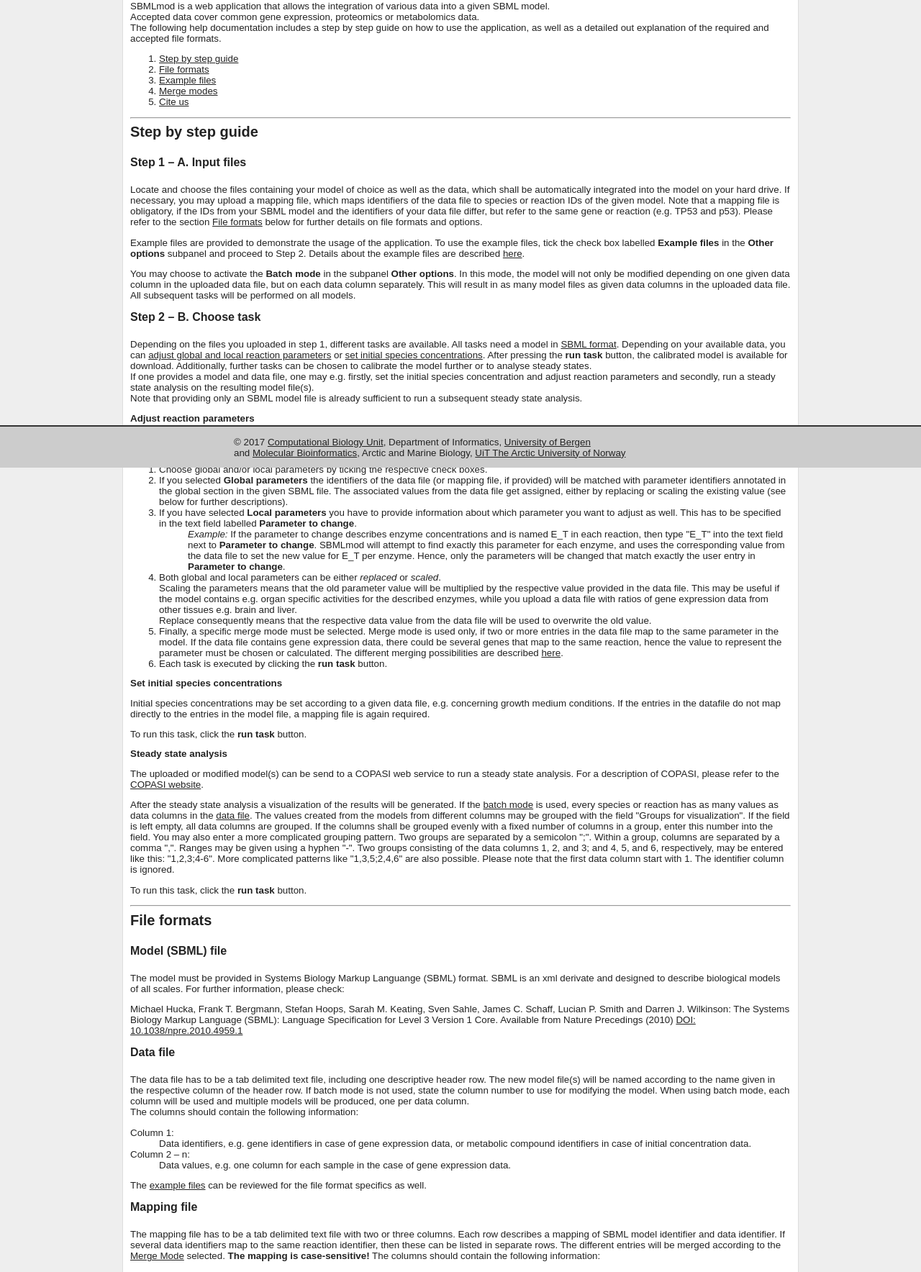
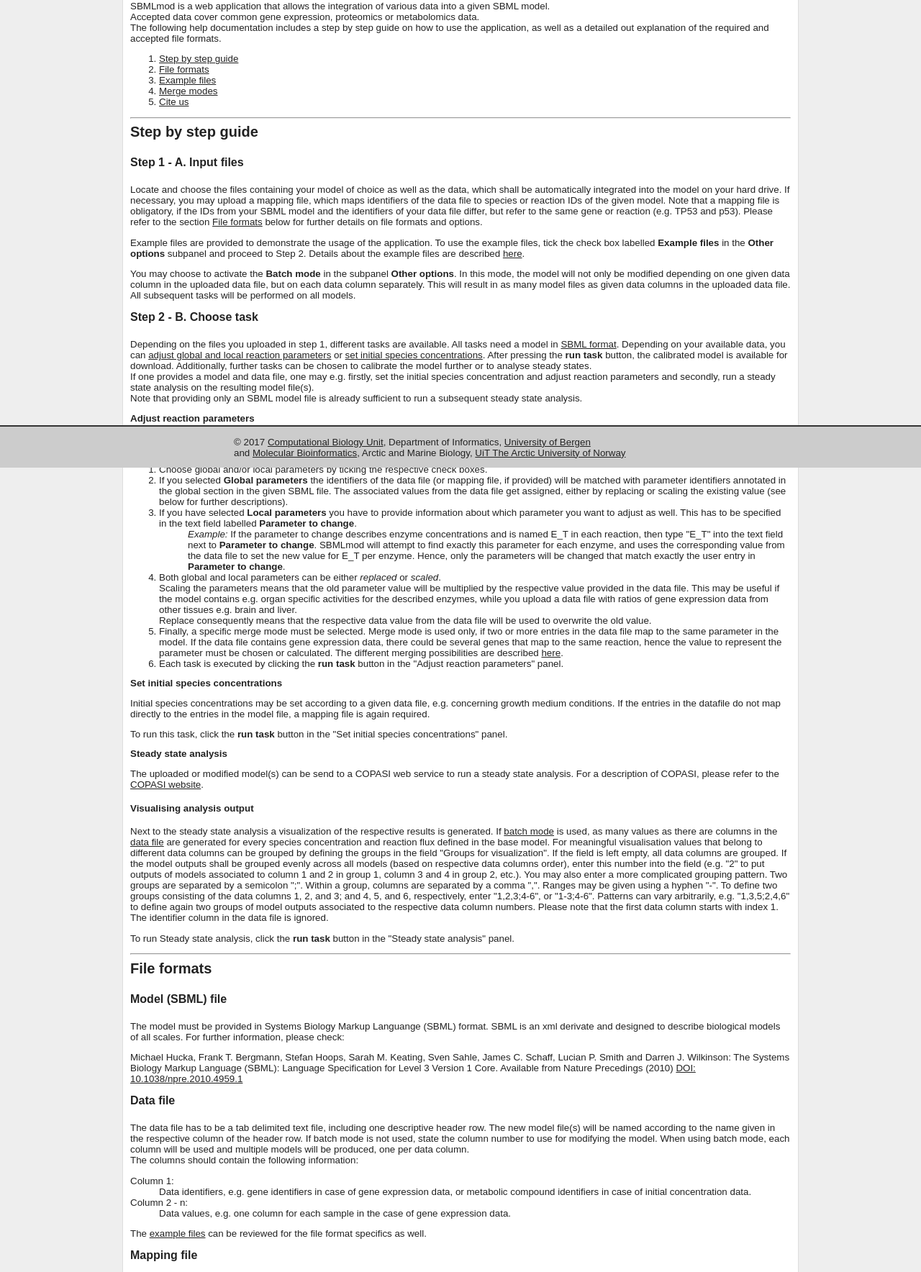
Before and after one commit to MolecularBioinformatics/sbml-mod-web, a Django app: template sbmlmod/templates/sbmlmod/help.html in a window 1280 px wide. Shown: the part 150-1918 px from the top of the page at 72% size. Run offline with Django 3.2, Linux system fonts and the light colour scheme; the template is opened without the code that fills it, so the values that code supplies are empty.

Commit message:
Revised help file.

```diff
--- a/sbmlmod/templates/sbmlmod/help.html
+++ b/sbmlmod/templates/sbmlmod/help.html
@@ -2,11 +2,12 @@
 {% load staticfiles %}
 
 {% block menu-bar %}
- 	<li><a href="/sbmlmod/">Home</a></li>
+	<li><a href="/sbmlmod/">Home</a></li>
 	<li class="selected"><a href="/sbmlmod/help/">Help</a></li>
 {% endblock %}
 
 {% block content %}
+
 <div class="span-24">
 <div class="textbox">
 
@@ -28,7 +29,7 @@
 
 	<h1 id="stepbystep">Step by step guide</h1>
 
-	<h2 id="input">Step 1 – A. Input files</h2>
+	<h2 id="input">Step 1 - A. Input files</h2>
 
 	<p>Locate and choose the files containing your model of choice as well as the data, which shall be automatically integrated into the model on your hard drive. If necessary, you may upload a mapping file, which maps identifiers of the data file to species or reaction IDs of the given model. Note that a mapping file is obligatory, if the IDs from your SBML model and the identifiers of your data file differ, but refer to the same gene or reaction (e.g. TP53 and p53). Please refer to the section <a href="#formats">File formats</a> below for further details on file formats and options.</p>
 
@@ -36,7 +37,7 @@
 
 	<p>You may choose to activate the <b>Batch mode</b> in the subpanel <b>Other options</b>. In this mode, the model will not only be modified depending on one given data column in the uploaded data file, but on each data column separately. This will result in as many model files as given data columns in the uploaded data file. All subsequent tasks will be performed on all models.</p>
 
-	<h2>Step 2 – B. Choose task</h2>
+	<h2>Step 2 - B. Choose task</h2>
 
 	<p>Depending on the files you uploaded in step 1, different tasks are available. All tasks need a model in <a href="#sbml">SBML format</a>. Depending on your available data, you can <a href="#reactions">adjust global and local reaction parameters</a> or <a href="#species">set initial species concentrations</a>. After pressing the <b>run task</b> button, the calibrated model is available for download. Additionally, further tasks can be chosen to calibrate the model further or to analyse steady states.<br>
 	If one provides a model and data file, one may e.g. firstly, set the initial species concentration and adjust reaction parameters and secondly, run a steady state analysis on the resulting model file(s).<br>
@@ -65,22 +66,24 @@
 
 		<li>Finally, a specific merge mode must be selected. Merge mode is used only, if two or more entries in the data file map to the same parameter in the model. If the data file contains gene expression data, there could be several genes that map to the same reaction, hence the value to represent the parameter must be chosen or calculated. The different merging possibilities are described <a href="#mergemode">here</a>.</li>
 
-		<li>Each task is executed by clicking the <b>run task</b> button.</li>
+		<li>Each task is executed by clicking the <b>run task</b> button in the "Adjust reaction parameters" panel.</li>
 	</ol>
 
 	<h3 id="species">Set initial species concentrations</h3>
 
 	<p>Initial species concentrations may be set according to a given data file, e.g. concerning growth medium conditions. If the entries in the datafile do not map directly to the entries in the model file, a mapping file is again required.</p>
 
-	<p>To run this task, click the <b>run task</b> button.</p>
+	<p>To run this task, click the <b>run task</b> button in the "Set initial species concentrations" panel.</p>
 
 	<h3 id="copasi">Steady state analysis</h3>
 
 	<p>The uploaded or modified model(s) can be send to a COPASI web service to run a steady state analysis. For a description of COPASI, please refer to the <a href="http://copasi.org/" target="_blank">COPASI website</a>.</p>
 
-	<p>After the steady state analysis a visualization of the results will be generated. If the <a href="#input">batch mode</a> is used, every species or reaction has as many values as data columns in the <a href="#datafile">data file</a>. The values created from the models from different columns may be grouped with the field "Groups for visualization". If the field is left empty, all data columns are grouped. If the columns shall be grouped evenly with a fixed number of columns in a group, enter this number into the field. You may also enter a more complicated grouping pattern. Two groups are separated by a semicolon ";". Within a group, columns are separated by a comma ",". Ranges may be given using a hyphen "-". Two groups consisting of the data columns 1, 2, and 3; and 4, 5, and 6, respectively, may be entered like this: "1,2,3;4-6". More complicated patterns like "1,3,5;2,4,6" are also possible. Please note that the first data column start with 1. The identifier column is ignored.</p>
+	<h4 id="copasi">Visualising analysis output</h4>
 
-	<p>To run this task, click the <b>run task</b> button.</p>
+	<p>Next to the steady state analysis a visualization of the respective results is generated. If <a href="#input">batch mode</a> is used, as many values as there are columns in the <a href="#datafile">data file</a> are generated for every species concentration and reaction flux defined in the base model. For meaningful visualisation values that belong to different data columns can be grouped by defining the groups in the field "Groups for visualization". If the field is left empty, all data columns are grouped. If the model outputs shall be grouped evenly across all models (based on respective data columns order), enter this number into the field (e.g. "2" to put outputs of models associated to column 1 and 2 in group 1, column 3 and 4 in group 2, etc.). You may also enter a more complicated grouping pattern. Two groups are separated by a semicolon ";". Within a group, columns are separated by a comma ",". Ranges may be given using a hyphen "-". To define two groups consisting of the data columns 1, 2, and 3; and 4, 5, and 6, respectively, enter "1,2,3;4-6", or "1-3;4-6". Patterns can vary arbitrarily, e.g. "1,3,5;2,4,6" to define again two groups of model outputs associated to the respective data column numbers. Please note that the first data column starts with index 1. The identifier column in the data file is ignored.</p>
+
+	<p>To run Steady state analysis, click the <b>run task</b> button in the "Steady state analysis" panel.</p>
 
 	<hr />
 
@@ -100,7 +103,7 @@
 	<dl>
 		<dt>Column 1:</dt>
 		<dd>Data identifiers, e.g. gene identifiers in case of gene expression data, or metabolic compound identifiers in case of initial concentration data.</dd>
-		<dt>Column 2 – n:</dt>
+		<dt>Column 2 - n:</dt>
 		<dd>Data values, e.g. one column for each sample in the case of gene expression data.</dd>
 	</dl>
 
@@ -164,7 +167,7 @@
 
 	<h1 id="citation">How to cite</h1>
 
-	Please cite our URL <a href="http://sbmlmod.uit.no">sbmlmod.uit.no</a>, when using sbmlmod in your analysis.
+	Please cite our URL <a href="http://sbmlmod.uit.no">sbmlmod.uit.no</a>, when using SBMLmod in your analysis.
 </div>
 </div>
 
```
Also changed, not shown: 1 other file.
